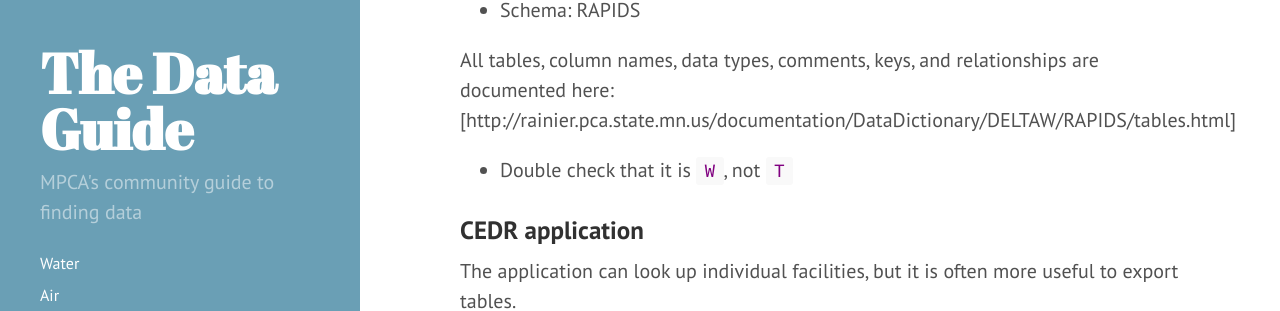
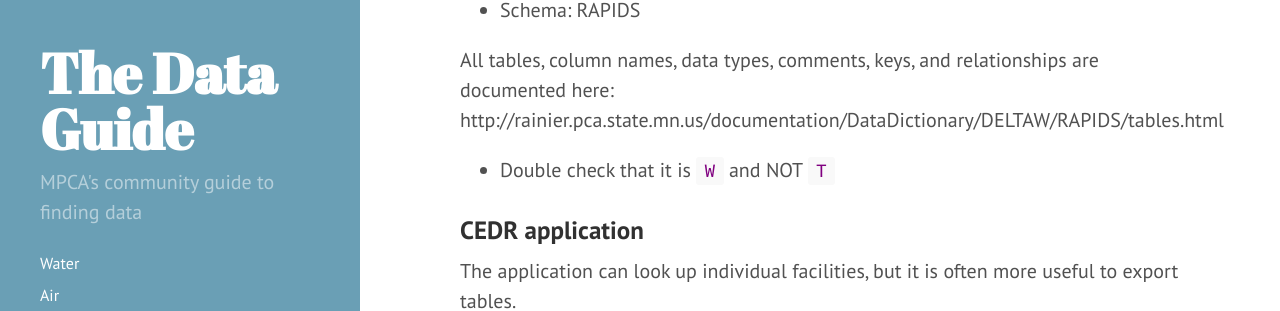
Before and after one commit to annemorris/Data-Guide-1, a Jekyll site: the page built from 04-ghgs.md, in a window 1280 px wide and 900 px high, scrolled down 383 px. Shown: the part 213-524 px from the top of the window. Built offline with Jekyll 4.4.1, drawn with Linux system fonts in a browser that asks for light colours.

Commit message:
Update 04-ghgs.md

```diff
--- a/04-ghgs.md
+++ b/04-ghgs.md
@@ -19,9 +19,9 @@ CEDR may be accessed through the ISO launch pad or by connecting to the server t
 - Schema: RAPIDS
 
 All tables, column names, data types, comments, keys, and relationships are documented here:
-[http://rainier.pca.state.mn.us/documentation/DataDictionary/DELTAW/RAPIDS/tables.html]
+http://rainier.pca.state.mn.us/documentation/DataDictionary/DELTAW/RAPIDS/tables.html
 
-- Double check that it is `W`, not `T`
+- Double check that it is `W` and NOT `T`
 
 
 ### CEDR application
```
